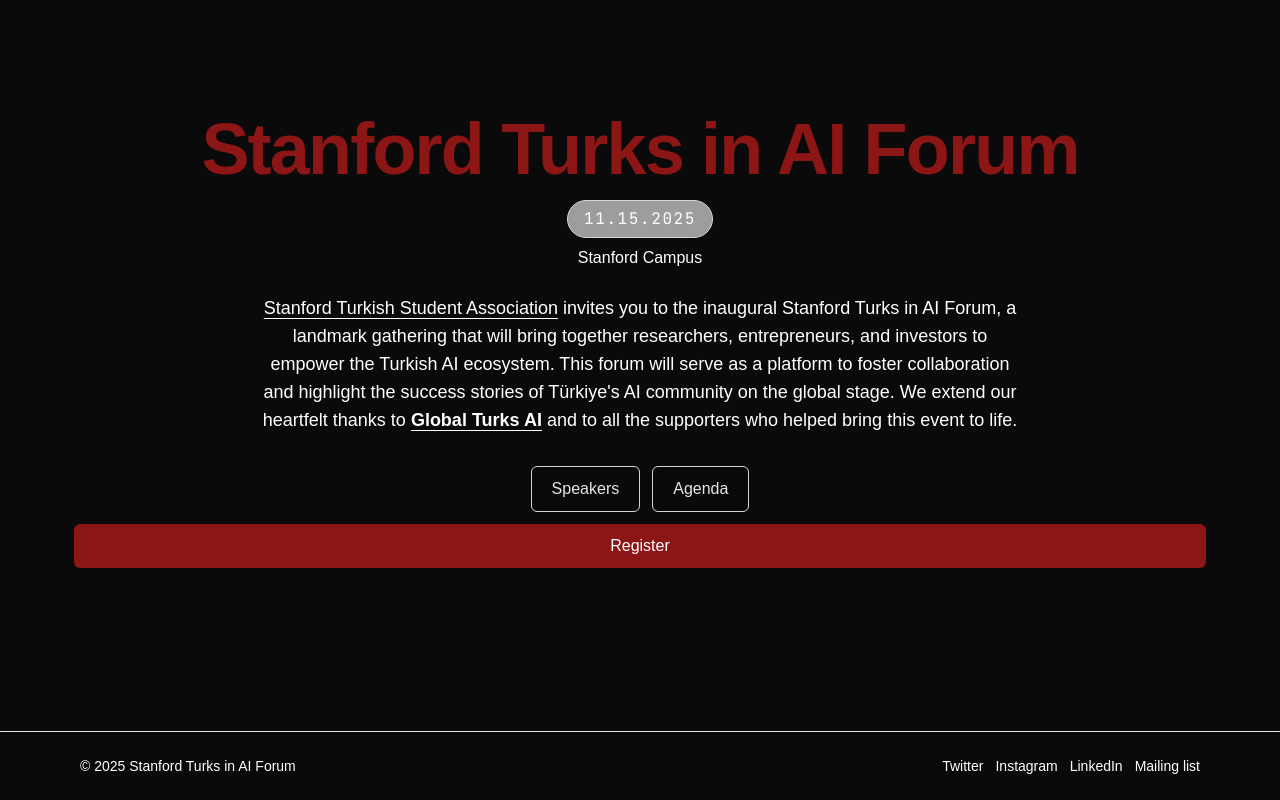
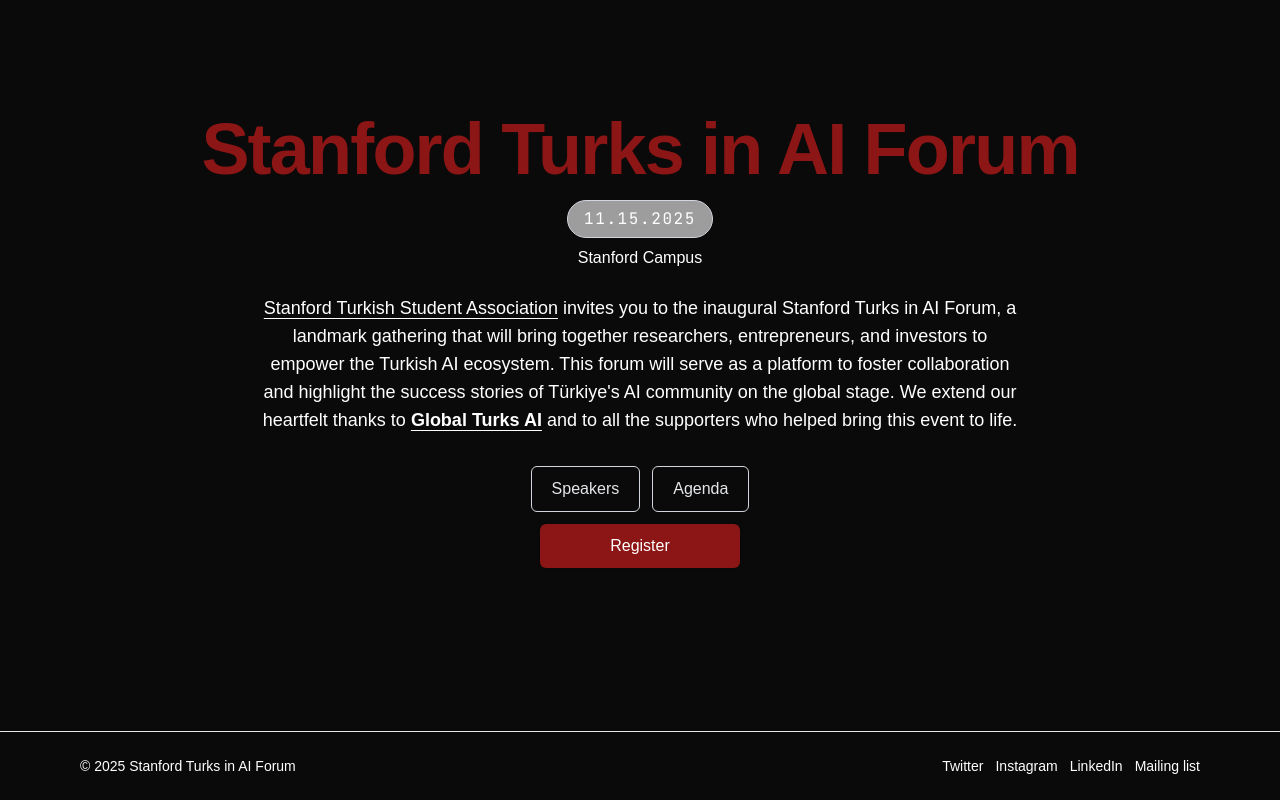
Before and after one commit to stanford-turkish-student-association/turks-in-ai-forum, a Next.js app: page /turks-in-ai-forum/ in a window 1280 px wide. Built offline with nearby package versions, Linux system fonts and the light colour scheme.

Commit message:
Fix register button width to prevent full row spanning

```diff
--- a/src/app/page.tsx
+++ b/src/app/page.tsx
@@ -23,11 +23,11 @@
             <a className="underline underline-offset-4 font-normal" href="https://www.linkedin.com/company/stanford-turkish-student-association/about/" target="_blank" rel="noopener noreferrer">Stanford Turkish Student Association</a> invites you to the inaugural Stanford Turks in AI Forum, a landmark gathering that will bring together researchers, entrepreneurs, and investors to empower the Turkish AI ecosystem. This forum will serve as a platform to foster collaboration and highlight the success stories of Türkiye&apos;s AI community on the global stage. We extend our heartfelt thanks to <strong><a className="underline underline-offset-4" href="https://globalturksai.org/" target="_blank" rel="noopener noreferrer">Global Turks AI</a></strong> and to all the supporters who helped bring this event to life.
           </p>
           <div className="flex flex-col items-center gap-3">
-            <div className="flex gap-3 justify-center">
+            <div className="flex gap-3 justify-center" id="button-row">
               <Link className="inline-flex items-center justify-center rounded-md px-5 py-2.5 border border-gray-300 dark:border-gray-600" href="/speakers">Speakers</Link>
               <Link className="inline-flex items-center justify-center rounded-md px-5 py-2.5 border border-gray-300 dark:border-gray-600" href="/agenda">Agenda</Link>
             </div>
-            <a className="btn-primary w-[calc(100%+0.75rem)]" href="https://luma.com/55ato326" target="_blank" rel="noopener noreferrer">Register</a>
+            <a className="btn-primary" style={{width: 'fit-content', minWidth: '200px'}} href="https://luma.com/55ato326" target="_blank" rel="noopener noreferrer">Register</a>
           </div>
         </div>
       </section>
```
